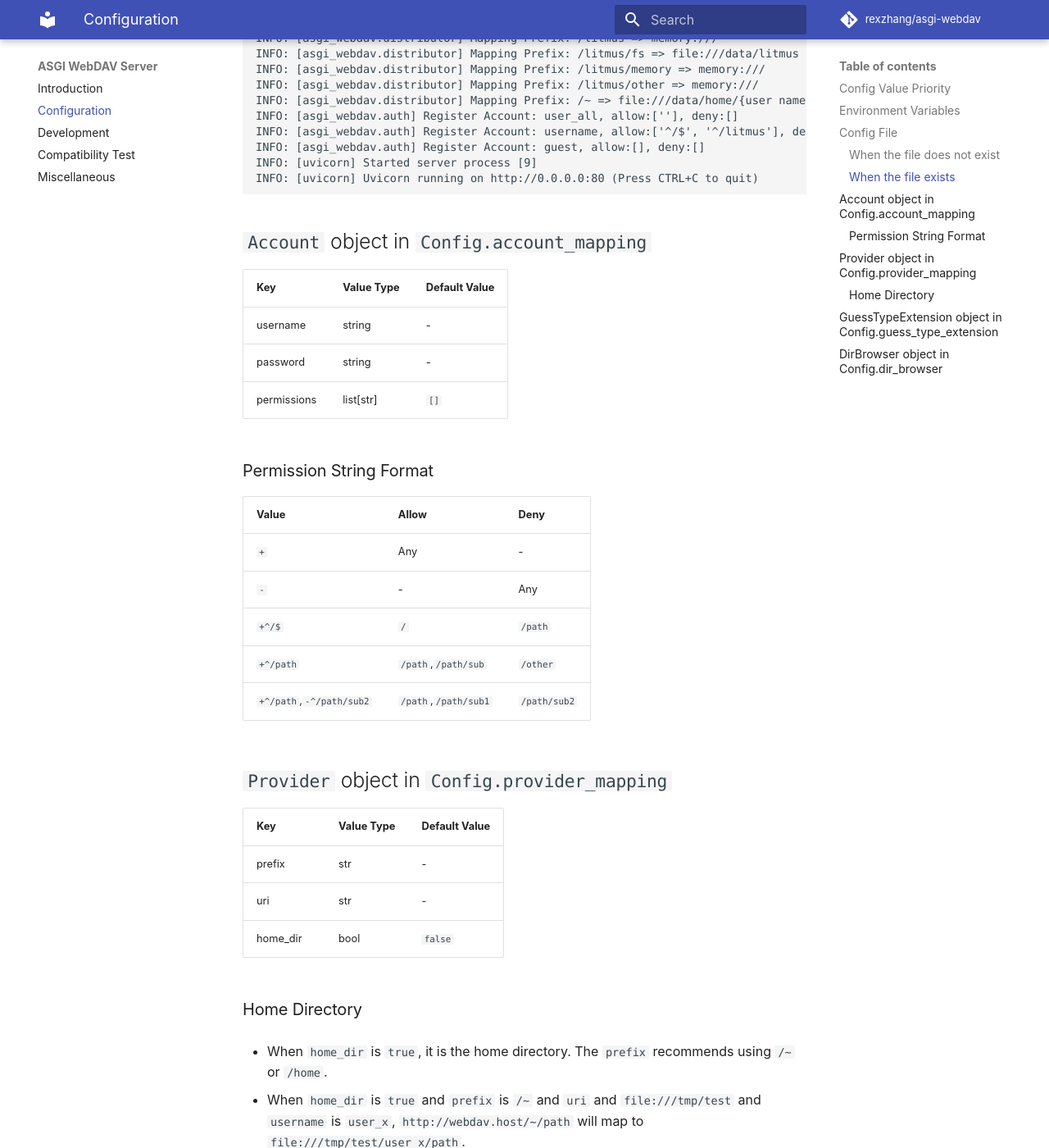
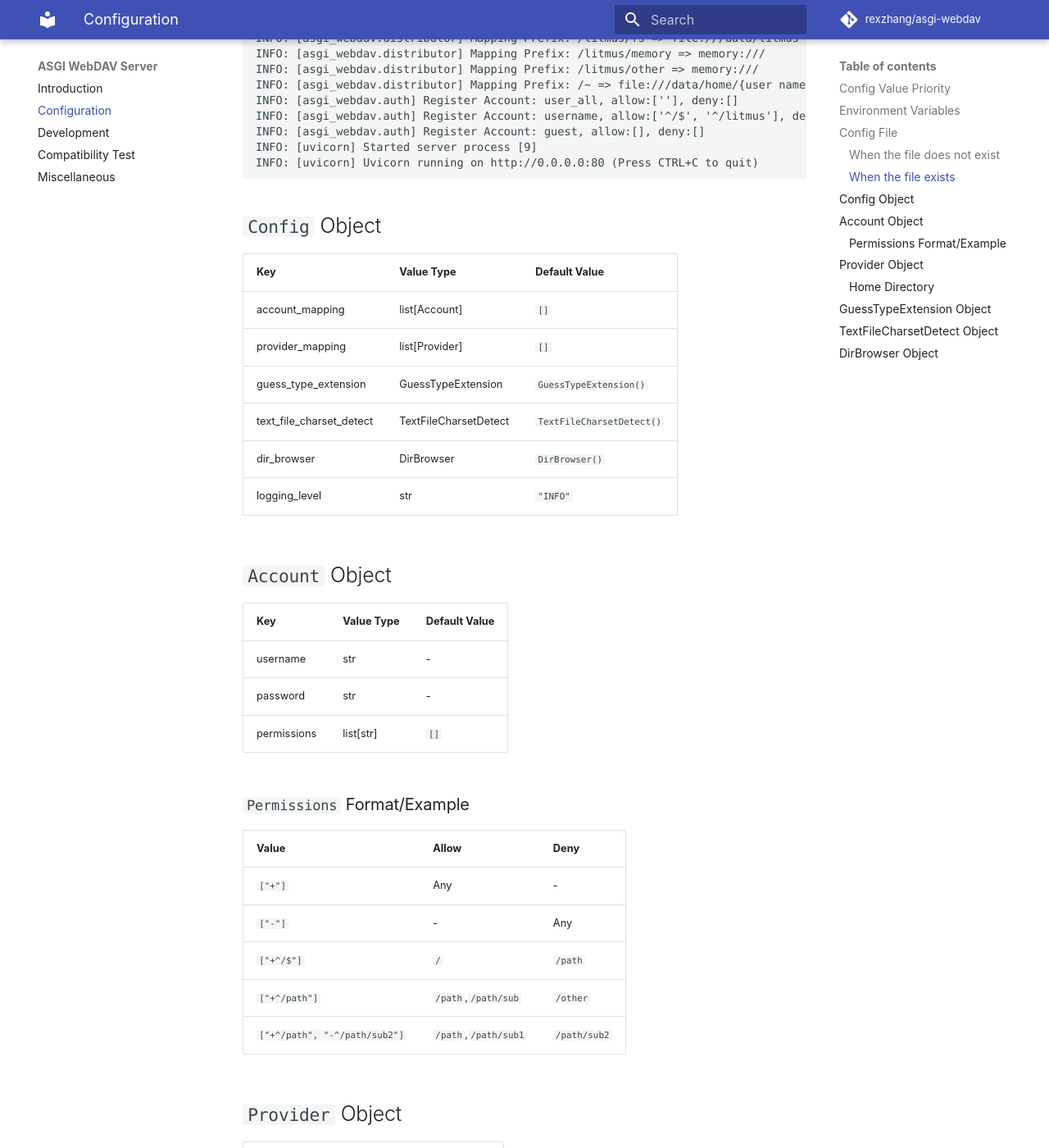
Before and after one commit to rexzhang/asgi-webdav, an MkDocs documentation site: the page built from docs/config.md, in a window 1280 px wide and 1400 px high, scrolled down 2206 px. Shown: the whole window at 82% size. Built offline with MkDocs 1.6.1 and Material for MkDocs 9.7.7, drawn with Linux system fonts in a browser that asks for light colours; comment, search, counter and statistics services are not loaded; some of the changed text lies outside the part shown.

Commit message:
Update doc

````diff
--- a/docs/config.md
+++ b/docs/config.md
@@ -108,25 +107,36 @@ INFO: [uvicorn] Started server process [9]
 INFO: [uvicorn] Uvicorn running on http://0.0.0.0:80 (Press CTRL+C to quit)
 ```
 
-## `Account` object in `Config.account_mapping`
+## `Config` Object
+
+| Key                      | Value Type            | Default Value             |
+| ------------------------ | --------------------- | ------------------------- |
+| account_mapping          | list[Account]         | `[]`                      |
+| provider_mapping         | list[Provider]        | `[]`                      |
+| guess_type_extension     | GuessTypeExtension    | `GuessTypeExtension()`    |
+| text_file_charset_detect | TextFileCharsetDetect | `TextFileCharsetDetect()` |
+| dir_browser              | DirBrowser            | `DirBrowser()`            |
+| logging_level            | str                   | `"INFO"`                  |
+
+## `Account` Object
 
 | Key         | Value Type   | Default Value |
 | ----------- | ------------ | ------------- |
-| username    | string       | -             |
-| password    | string       | -             |
+| username    | str          | -             |
+| password    | str          | -             |
 | permissions | list[str]    | `[]`          |
 
-### Permission String Format
+### `Permissions` Format/Example
 
-| Value                    | Allow                | Deny         |
-| ------------------------ | -------------------- | ------------ |
-| `+`                      | Any                  | -            |
-| `-`                      | -                    | Any          |
-| `+^/$`                   | `/`                  | `/path`      |
-| `+^/path`                | `/path`,`/path/sub`  | `/other`     |
-| `+^/path`,`-^/path/sub2` | `/path`,`/path/sub1` | `/path/sub2` |
+| Value                         | Allow                | Deny         |
+| ----------------------------- | -------------------- | ------------ |
+| `["+"]`                       | Any                  | -            |
+| `["-"]`                       | -                    | Any          |
+| `["+^/$"]`                    | `/`                  | `/path`      |
+| `["+^/path"]`                 | `/path`,`/path/sub`  | `/other`     |
+| `["+^/path", "-^/path/sub2"]` | `/path`,`/path/sub1` | `/path/sub2` |
 
-## `Provider` object in `Config.provider_mapping`
+## `Provider` Object
 
 | Key      | Value Type | Default Value |
 | -------- | ---------- | ------------- |
@@ -140,7 +150,7 @@ INFO: [uvicorn] Uvicorn running on http://0.0.0.0:80 (Press CTRL+C to quit)
 
 - When `home_dir` is `true` and `prefix` is `/~` and `uri` and `file:///tmp/test` and `username` is `user_x`, `http://webdav.host/~/path` will map to `file:///tmp/test/user_x/path`.
 
-## `GuessTypeExtension` object in `Config.guess_type_extension`
+## `GuessTypeExtension` Object
 
 | Key                    | Value Type     | Default Value | Example                    |
 | ---------------------- | -------------- | ------------- | -------------------------- |
@@ -149,7 +159,14 @@ INFO: [uvicorn] Uvicorn running on http://0.0.0.0:80 (Press CTRL+C to quit)
 | filename_mapping       | dict[str, str] | `{}`          | `{"README": "text/plain"}` |
 | suffix_mapping         | dict[str, str] | `{}`          | `{".md": "text/plain"}`    |
 
-## `DirBrowser` object in `Config.dir_browser`
+## `TextFileCharsetDetect` Object
+
+| Key     | Value Type | Default Value |
+| ------- | ---------- | ------------- |
+| enable  | bool       | `true`        |
+| default | str        | `"utf-8"`     |
+
+## `DirBrowser` Object
 
 | Key                          | Value Type | Default Value | Example               |
 | ---------------------------- | ---------- | ------------- | --------------------- |
````
Also changed, not shown: other parts of docs/config.md (+1 -2 lines).
